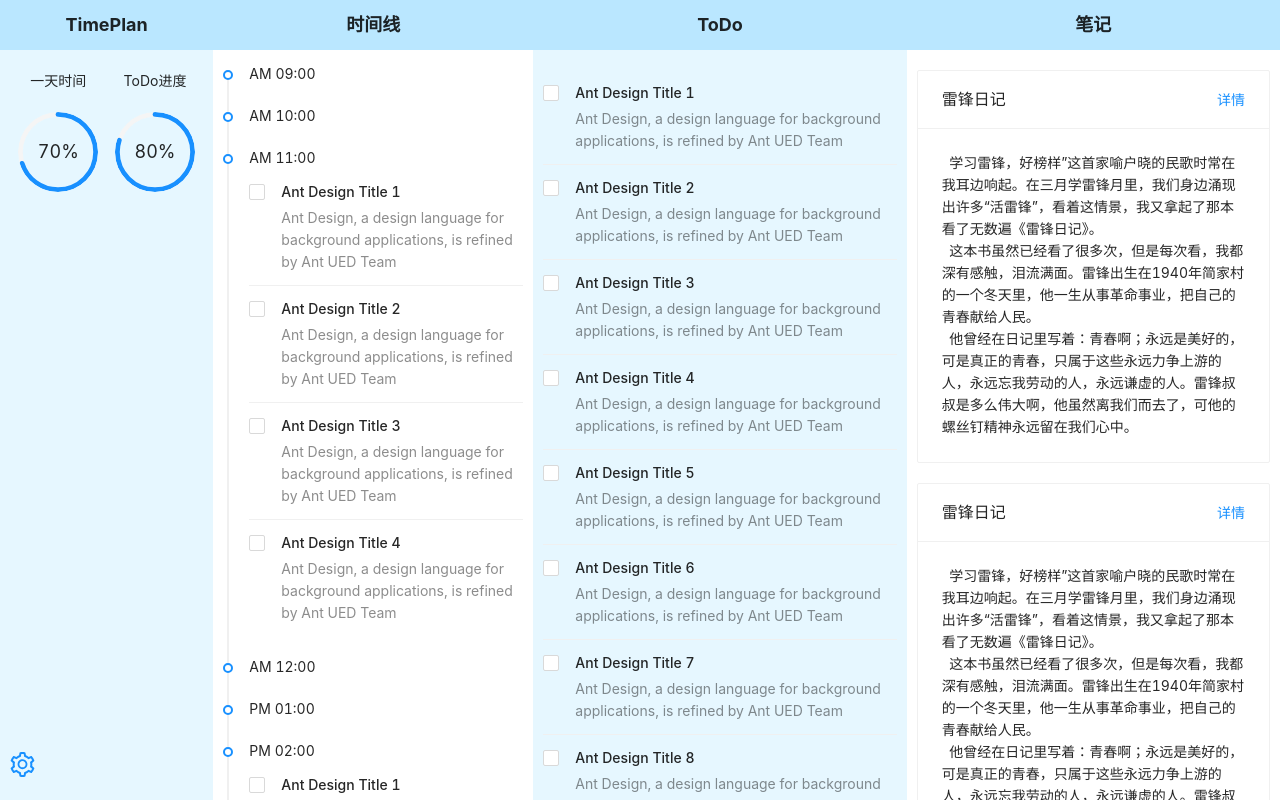
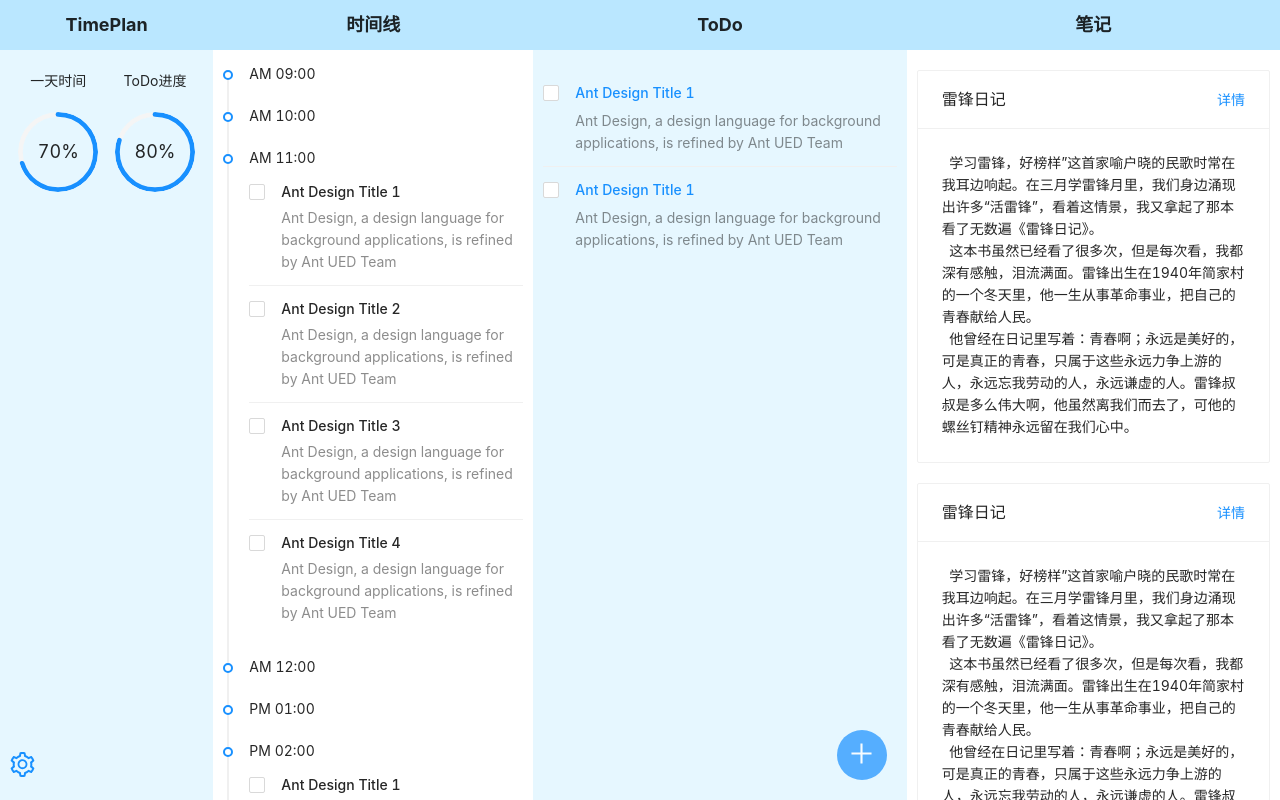
Before and after one commit to ZhengHaoF/time-plan, a Vue app: page /#/userView in a window 1280 px wide. Built offline with nearby package versions, Linux system fonts and the light colour scheme; the HTML template or start-up script is replaced by a standard one.

Commit message:
new add button

```diff
--- a/src/components/userView/timePlan.vue
+++ b/src/components/userView/timePlan.vue
@@ -38,7 +38,7 @@
 </template>
 
 <script setup>
-import {ref, watch} from "vue";
+import {ref} from "vue";
 const settingShow = ref(false);
 import {SettingTwoTone} from '@ant-design/icons-vue';
 
--- a/src/components/userView/todo.vue
+++ b/src/components/userView/todo.vue
@@ -1,12 +1,35 @@
 <template>
   <a-list item-layout="horizontal" :data-source="data">
-    <template #renderItem="{ item }">
+    <template #renderItem="{item,index}">
       <a-list-item>
-        <a-list-item-meta
-            description="Ant Design, a design language for background applications, is refined by Ant UED Team"
-        >
+        <a-list-item-meta :description="item.text" class="list-item">
           <template #title>
-            <a href="https://www.antdv.com/">{{ item.title }}</a>
+            <a-row>
+              <a-col :span="19">
+                <a :href="item.href">{{ item.title }}</a>
+              </a-col>
+              <a-col :span="5">
+                <a-row>
+                  <a-col :span="12">
+                    <!--           编辑按钮-->
+                    <a-button class="del-button" size="small" type="primary" shape="circle">
+                      <template #icon>
+                        <edit-outlined/>
+                      </template>
+                    </a-button>
+                  </a-col>
+                  <a-col :span="12">
+                    <!--            删除按钮-->
+                    <a-button class="del-button" size="small" type="primary" danger shape="circle"
+                              @click="delTodo(index)">
+                      <template #icon>
+                        <delete-outlined/>
+                      </template>
+                    </a-button>
+                  </a-col>
+                </a-row>
+              </a-col>
+            </a-row>
           </template>
           <template #avatar>
             <a-checkbox></a-checkbox>
@@ -15,30 +38,91 @@
       </a-list-item>
     </template>
   </a-list>
+  <div class="add-button" @click="addTodo">
+    <div style="width: 100%;text-align: center;font-size: 25px">
+      <plus-outlined/>
+    </div>
+  </div>
 </template>
 
 <script setup>
+import {PlusOutlined, DeleteOutlined, EditOutlined} from '@ant-design/icons-vue';
+import {reactive} from "vue";
 
+const data = reactive([{
+  title: 'Ant Design Title 1',
+  text: "Ant Design, a design language for background applications, is refined by Ant UED Team",
+  href: "https://www.antdv.com/",
+}, {
+  title: 'Ant Design Title 1',
+  text: "Ant Design, a design language for background applications, is refined by Ant UED Team",
+  href: "https://www.antdv.com/",
+}]);
 
-const data = [{
-  title: 'Ant Design Title 1',
-}, {
-  title: 'Ant Design Title 2',
-}, {
-  title: 'Ant Design Title 3',
-}, {
-  title: 'Ant Design Title 4',
-}, {
-  title: 'Ant Design Title 5',
-}, {
-  title: 'Ant Design Title 6',
-}, {
-  title: 'Ant Design Title 7',
-}, {
-  title: 'Ant Design Title 8',
-}];
+/**
+ * 添加Todo
+ */
+const addTodo = function () {
+  data.push({
+    title: 'Ant Design Title 1',
+    text: "Ant Design, a design language for background applications, is refined by Ant UED Team",
+    href: "https://www.antdv.com/",
+  })
+}
+
+/**
+ * 删除Todo
+ */
+const delTodo = function (index) {
+  // data.splice(index,1);
+  let dom = document.getElementsByClassName("list-item")[index];
+  //渐隐效果
+  dom.className = "ant-list-item-meta list-item-out"
+  //一秒后执行
+  setTimeout(() => {
+    data.splice(index, 1)
+  }, 1000);
+}
 </script>
 
 <style scoped>
+.add-button {
+  position: absolute;
+  bottom: 20px;
+  right: 20px;
+  height: 50px;
+  width: 50px;
+  background-color: #1890ff;
+  border-radius: 50px;
+  display: flex;
+  opacity: 0.7;
+  align-items: center;
+  color: white;
+  text-align: center;
+  cursor: pointer;
+}
+
+.add-button:hover {
+  transition: background-color 1s ease-in-out;
+  background-color: #1375cf;
+}
+
+.list-item:hover .del-button {
+  transition: all 1s;
+  opacity: 1;
+}
+
+.list-item {
+  animation: inTo 1s;
+}
+
+.list-item-out {
+  animation: outTo 1s;
+}
+
+.del-button {
+  opacity: 0;
+}
+
 
 </style>
--- a/src/style.css
+++ b/src/style.css
@@ -18,3 +18,22 @@
 .pt20{
   padding-top: 20px;
 }
+
+/*进入和退出*/
+@keyframes inTo {
+  from {
+    opacity: 0;
+  }
+  to {
+    opacity: 1;
+  }
+}
+
+@keyframes outTo {
+  from {
+    opacity: 1;
+  }
+  to {
+    opacity: 0;
+  }
+}
```
